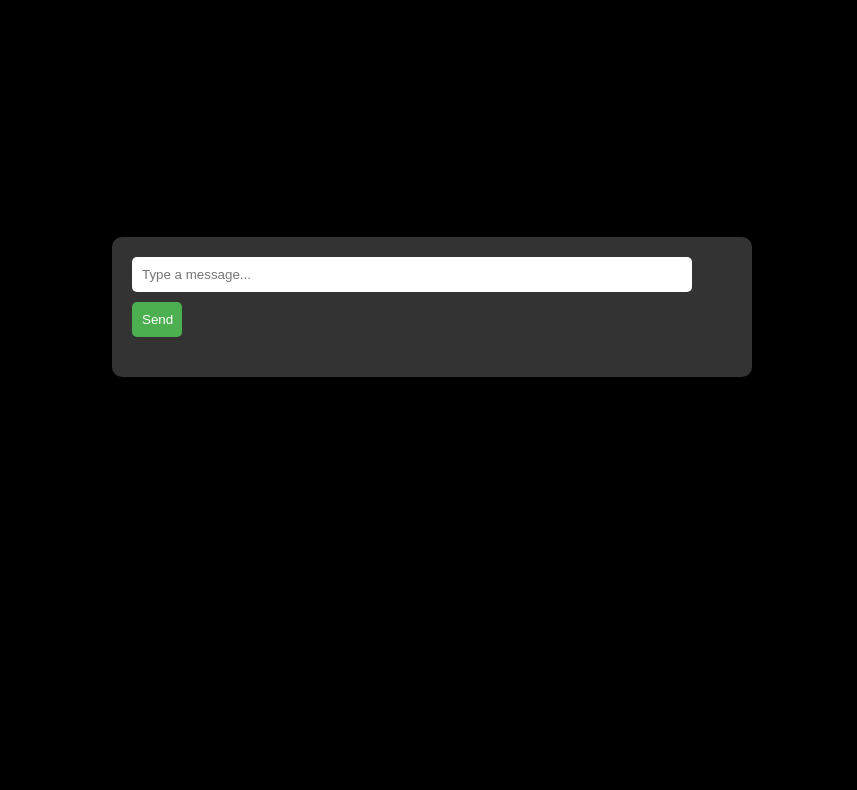
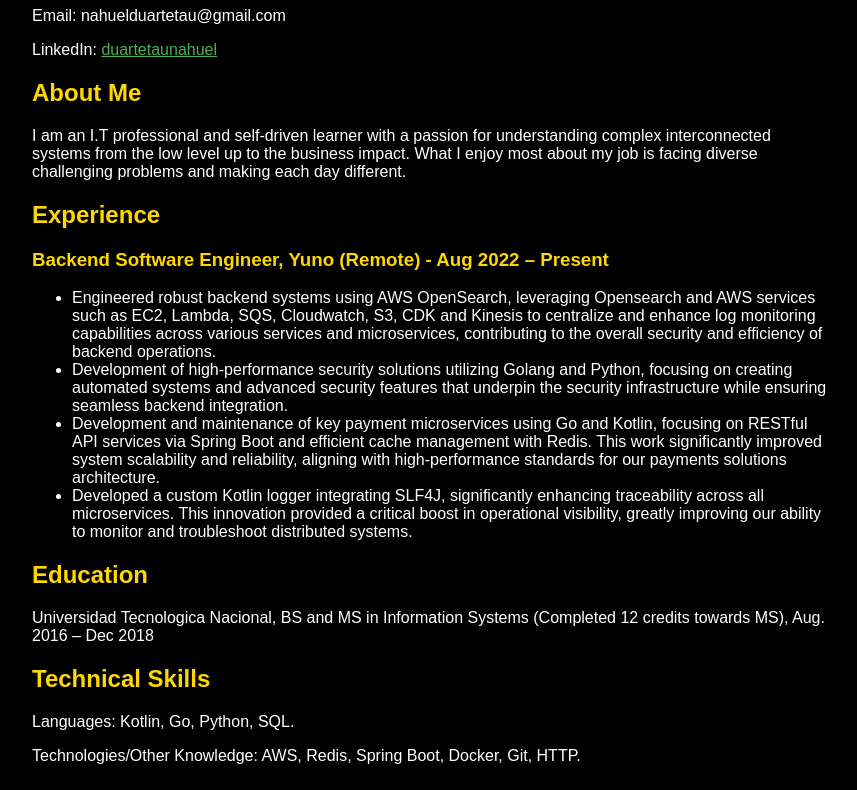
Before and after one commit to NahuelDT/tartoide, a website: page public/index.html in a window 1280 px wide. Shown: the part 93-883 px from the top of the page, without its empty margins (208-1065 px from the left). Before the commit the page ends 800 px from the top, so only its background shows below. Drawn offline with Linux system fonts and the light colour scheme.

Commit message:
Created CV page with GPT chat

```diff
--- /dev/null
+++ b/public/css/styles.css
@@ -0,0 +1,71 @@
+body {
+  background-color: black;
+  color: white;
+  font-family: Arial, sans-serif;
+  margin: 0;
+  padding: 0;
+}
+
+#cv-container {
+  padding: 20px;
+  max-width: 800px;
+  margin: auto;
+}
+
+h1, h2, h3 {
+  color: #FFD700;
+}
+
+a {
+  color: #4CAF50;
+}
+
+#chat-container {
+  width: 80%;
+  max-width: 600px;
+  background-color: #333;
+  padding: 20px;
+  border-radius: 10px;
+  box-shadow: 0 0 10px rgba(0, 0, 0, 0.5);
+  margin: 20px auto;
+}
+
+#user-input {
+  width: calc(100% - 60px);
+  padding: 10px;
+  border-radius: 5px;
+  border: none;
+  margin-bottom: 10px;
+}
+
+#send-btn {
+  width: 50px;
+  padding: 10px;
+  border-radius: 5px;
+  border: none;
+  background-color: #4CAF50;
+  color: white;
+  cursor: pointer;
+}
+
+#send-btn:hover {
+  background-color: #45a049;
+}
+
+#chat-output {
+  margin-top: 20px;
+  max-height: 300px;
+  overflow-y: auto;
+}
+
+#chat-output p {
+  margin: 5px 0;
+}
+
+.user-message {
+  color: #4CAF50;
+}
+
+.bot-message {
+  color: #FFD700;
+}
--- a/public/index.html
+++ b/public/index.html
@@ -3,80 +3,42 @@
 <head>
   <meta charset="UTF-8">
   <meta name="viewport" content="width=device-width, initial-scale=1.0">
-  <title>Chatbot</title>
-  <style>
-    body {
-      background-color: black;
-      color: white;
-      display: flex;
-      justify-content: center;
-      align-items: center;
-      height: 100vh;
-      margin: 0;
-      font-family: Arial, sans-serif;
-    }
-    #chat-container {
-      width: 80%;
-      max-width: 600px;
-      background-color: #333;
-      padding: 20px;
-      border-radius: 10px;
-      box-shadow: 0 0 10px rgba(0, 0, 0, 0.5);
-    }
-    #user-input {
-      width: calc(100% - 60px);
-      padding: 10px;
-      border-radius: 5px;
-      border: none;
-      margin-bottom: 10px;
-    }
-    #send-btn {
-      width: 50px;
-      padding: 10px;
-      border-radius: 5px;
-      border: none;
-      background-color: #4CAF50;
-      color: white;
-      cursor: pointer;
-    }
-    #send-btn:hover {
-      background-color: #45a049;
-    }
-    #chat-output {
-      margin-top: 20px;
-      max-height: 300px;
-      overflow-y: auto;
-    }
-    #chat-output p {
-      margin: 5px 0;
-    }
-    .user-message {
-      color: #4CAF50;
-    }
-    .bot-message {
-      color: #FFD700;
-    }
-  </style>
+  <title>Nahuel Duarte Tau - CV</title>
+  <link rel="stylesheet" href="/css/styles.css">
 </head>
 <body>
+  <div id="cv-container">
+    <h1>Nahuel Duarte Tau</h1>
+    <p>Email: nahuelduartetau@gmail.com</p>
+    <p>LinkedIn: <a href="https://linkedin.com/in/duartetaunahuel" target="_blank">duartetaunahuel</a></p>
+
+    <h2>About Me</h2>
+    <p>I am an I.T professional and self-driven learner with a passion for understanding complex interconnected systems from the low level up to the business impact. What I enjoy most about my job is facing diverse challenging problems and making each day different.</p>
+
+    <h2>Experience</h2>
+    <h3>Backend Software Engineer, Yuno (Remote) - Aug 2022 – Present</h3>
+    <ul>
+      <li>Engineered robust backend systems using AWS OpenSearch, leveraging Opensearch and AWS services such as EC2, Lambda, SQS, Cloudwatch, S3, CDK and Kinesis to centralize and enhance log monitoring capabilities across various services and microservices, contributing to the overall security and efficiency of backend operations.</li>
+      <li>Development of high-performance security solutions utilizing Golang and Python, focusing on creating automated systems and advanced security features that underpin the security infrastructure while ensuring seamless backend integration.</li>
+      <li>Development and maintenance of key payment microservices using Go and Kotlin, focusing on RESTful API services via Spring Boot and efficient cache management with Redis. This work significantly improved system scalability and reliability, aligning with high-performance standards for our payments solutions architecture.</li>
+      <li>Developed a custom Kotlin logger integrating SLF4J, significantly enhancing traceability across all microservices. This innovation provided a critical boost in operational visibility, greatly improving our ability to monitor and troubleshoot distributed systems.</li>
+    </ul>
+    <!-- Add other experiences similarly -->
+
+    <h2>Education</h2>
+    <p>Universidad Tecnologica Nacional, BS and MS in Information Systems (Completed 12 credits towards MS), Aug. 2016 – Dec 2018</p>
+
+    <h2>Technical Skills</h2>
+    <p>Languages: Kotlin, Go, Python, SQL.</p>
+    <p>Technologies/Other Knowledge: AWS, Redis, Spring Boot, Docker, Git, HTTP.</p>
+  </div>
+
   <div id="chat-container">
     <input type="text" id="user-input" placeholder="Type a message..." />
     <button id="send-btn">Send</button>
     <div id="chat-output"></div>
   </div>
-  <script>
-    const sendBtn = document.getElementById('send-btn');
-    sendBtn.addEventListener('click', async () => {
-      const userInput = document.getElementById('user-input').value;
-      const response = await fetch('/api/chat', {
-        method: 'POST',
-        headers: { 'Content-Type': 'application/json' },
-        body: JSON.stringify({ message: userInput }),
-      });
-      const data = await response.json();
-      const chatOutput = document.getElementById('chat-output');
-      chatOutput.innerHTML += `<p class="user-message">User: ${userInput}</p><p class="bot-message">Bot: ${data.reply}</p>`;
-    });
-  </script>
+
+  <script src="/js/chat.js"></script>
 </body>
 </html>
--- /dev/null
+++ b/public/js/chat.js
@@ -0,0 +1,12 @@
+const sendBtn = document.getElementById('send-btn');
+sendBtn.addEventListener('click', async () => {
+  const userInput = document.getElementById('user-input').value;
+  const response = await fetch('/api/chat', {
+    method: 'POST',
+    headers: { 'Content-Type': 'application/json' },
+    body: JSON.stringify({ message: userInput }),
+  });
+  const data = await response.json();
+  const chatOutput = document.getElementById('chat-output');
+  chatOutput.innerHTML += `<p class="user-message">User: ${userInput}</p><p class="bot-message">Bot: ${data.reply}</p>`;
+});
```
